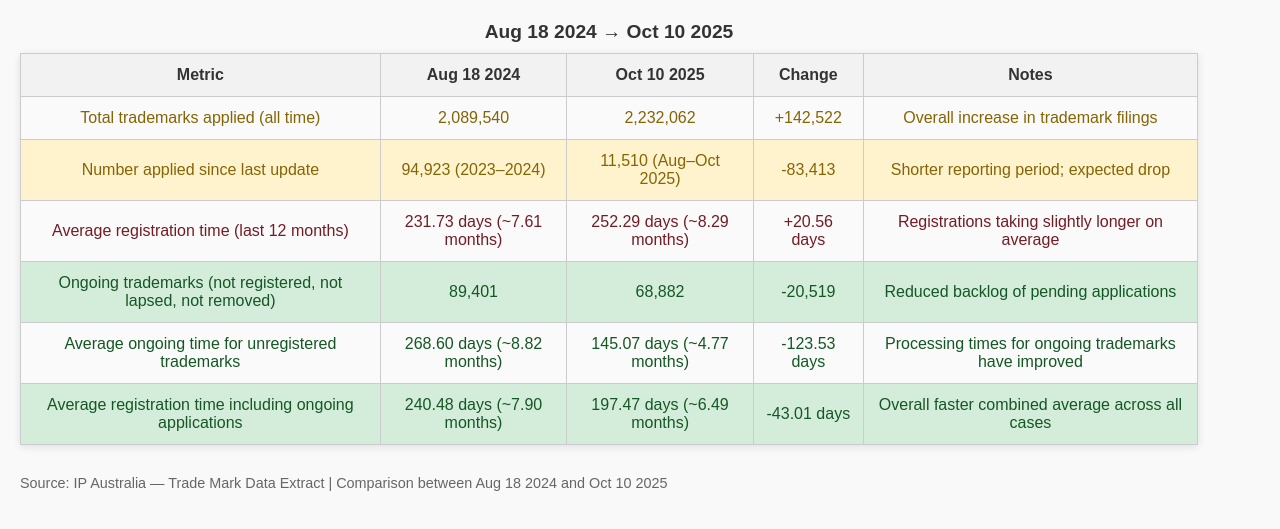
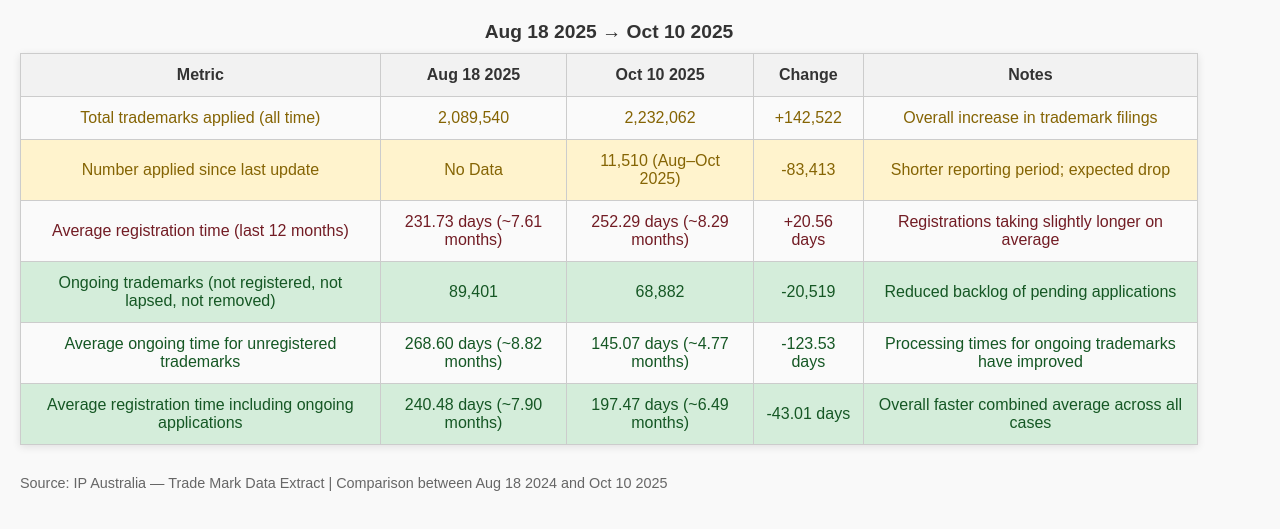
Before and after one commit to Eagle68pro/Trademark_Data, a plain HTML site: page index.html in a window 1280 px wide. Shown: the part 59-588 px from the top of the page. Drawn offline with Linux system fonts and the light colour scheme.

Commit message:
Update index.html

```diff
--- a/index.html
+++ b/index.html
@@ -2,7 +2,7 @@
 <html lang="en">
 <head>
 <meta charset="UTF-8">
-<title>Trademark Data Comparison — Aug 18 2024 → Oct 10 2025</title>
+<title>Trademark Data Comparison — Aug 18 2025 → Oct 10 2025</title>
 <style>
     body {
         font-family: Arial, sans-serif;
@@ -50,10 +50,10 @@
 <h1>Trademark Data Comparison</h1>
 
 <table>
-    <caption>Aug 18 2024 → Oct 10 2025</caption>
+    <caption>Aug 18 2025 → Oct 10 2025</caption>
     <tr>
         <th>Metric</th>
-        <th>Aug 18 2024</th>
+        <th>Aug 18 2025</th>
         <th>Oct 10 2025</th>
         <th>Change</th>
         <th>Notes</th>
@@ -67,7 +67,7 @@
     </tr>
     <tr class="neutral">
         <td>Number applied since last update</td>
-        <td>94,923 (2023–2024)</td>
+        <td>No Data</td>
         <td>11,510 (Aug–Oct 2025)</td>
         <td>-83,413</td>
         <td>Shorter reporting period; expected drop</td>
```
